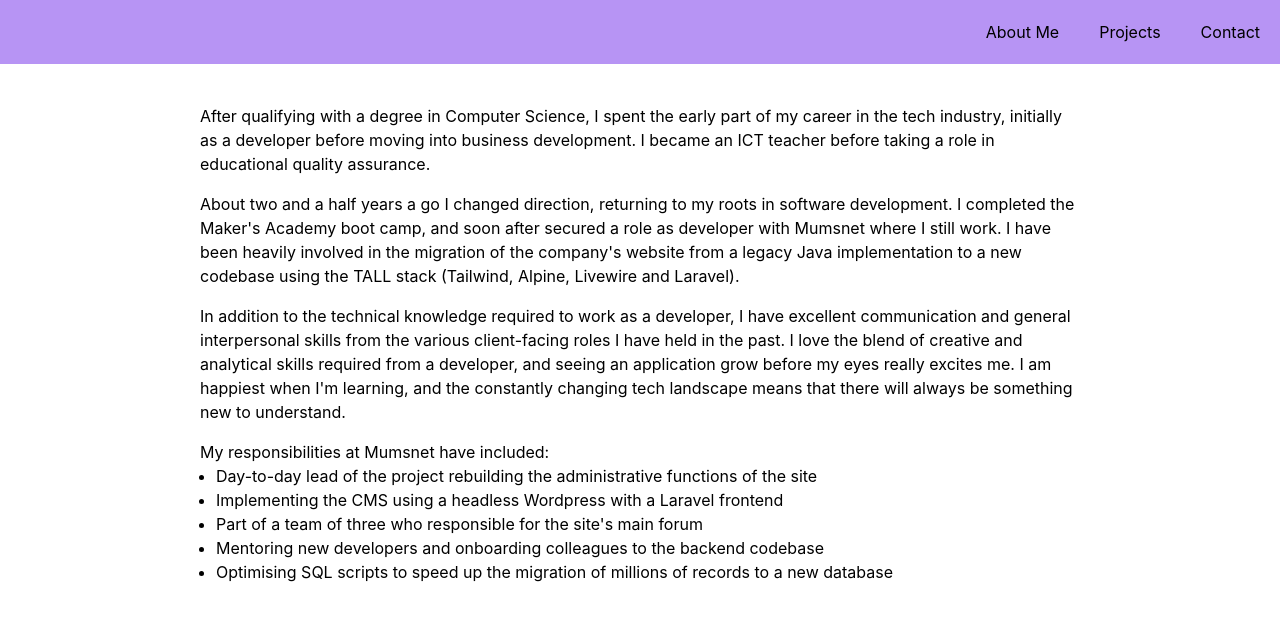
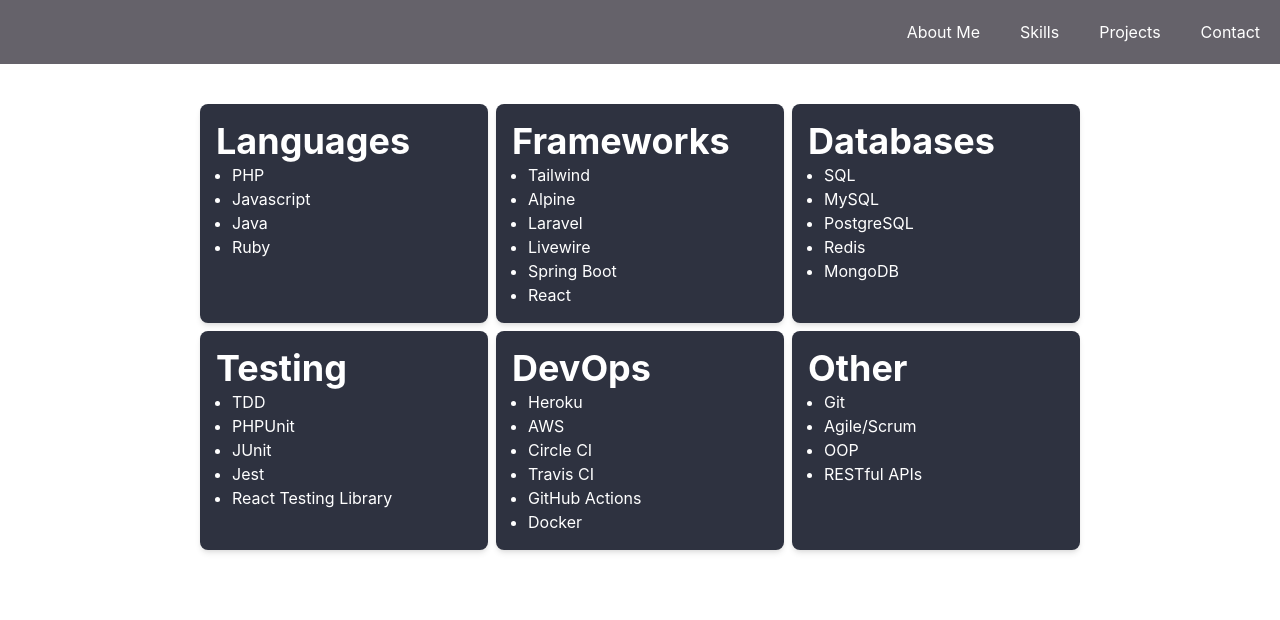
Before and after one commit to PhilipVigus/portfolio2, a React (Create React App) app: page /skills in a window 1280 px wide. Before the commit this address led to /about. Shown: the top 620 px of the page. Built offline with nearby package versions, Linux system fonts and the light colour scheme.

Commit message:
Add a Skills page

```diff
--- a/src/components/App.jsx
+++ b/src/components/App.jsx
@@ -5,11 +5,12 @@
 import Contact from './pages/contact/Contact';
 import Loading from './loading/Loading';
 import Header from './header/Header';
+import Skills from './pages/skills/Skills';
 
 function App() {
   return (
     <BrowserRouter>
-      <Box bg="white" w="100%" color="black">
+      <Box bg="white" w="100%" minH="100vh" color="black">
         <Routes>
           <Route path="/loading" element={<Loading />} />
           <Route
@@ -18,6 +19,15 @@
               <>
                 <Header />
                 <About />
+              </>
+            }
+          />
+          <Route
+            path="/skills"
+            element={
+              <>
+                <Header />
+                <Skills />
               </>
             }
           />
--- a/src/components/header/Header.jsx
+++ b/src/components/header/Header.jsx
@@ -11,7 +11,7 @@
   const handleShowMenuToggle = () => setShowMobileMenu(!showMobileMenu);
 
   return (
-    <Box bg="purple.300">
+    <Box bg="mid" color="white">
       <Flex w="100%" p={[null, null, 5]} justify="right">
         {!isMobile && (
           <HStack spacing="10">
--- a/src/components/header/Links.jsx
+++ b/src/components/header/Links.jsx
@@ -6,6 +6,9 @@
     <>
       <UiLink as={Link} to="/about">
         About Me
+      </UiLink>
+      <UiLink as={Link} to="/skills">
+        Skills
       </UiLink>
       <UiLink as={Link} to="/projects">
         Projects
--- /dev/null
+++ b/src/components/pages/skills/Skills.jsx
@@ -0,0 +1,29 @@
+import { Box, SimpleGrid } from '@chakra-ui/react';
+import SkillCard from './SkillCard';
+
+function Skills() {
+  return (
+    <Box p={10} w="75%" mx="auto">
+      <SimpleGrid columns={[1, 1, 2, 2, 3]} spacing="2">
+        <SkillCard title="Languages" skills={['PHP', 'Javascript', 'Java', 'Ruby']} />
+        <SkillCard
+          title="Frameworks"
+          skills={['Tailwind', 'Alpine', 'Laravel', 'Livewire', 'Spring Boot', 'React']}
+        />
+        <SkillCard title="Databases" skills={['SQL', 'MySQL', 'PostgreSQL', 'Redis', 'MongoDB']} />
+
+        <SkillCard
+          title="Testing"
+          skills={['TDD', 'PHPUnit', 'JUnit', 'Jest', 'React Testing Library']}
+        />
+        <SkillCard
+          title="DevOps"
+          skills={['Heroku', 'AWS', 'Circle CI', 'Travis CI', 'GitHub Actions', 'Docker']}
+        />
+        <SkillCard title="Other" skills={['Git', 'Agile/Scrum', 'OOP', 'RESTful APIs']} />
+      </SimpleGrid>
+    </Box>
+  );
+}
+
+export default Skills;
```
